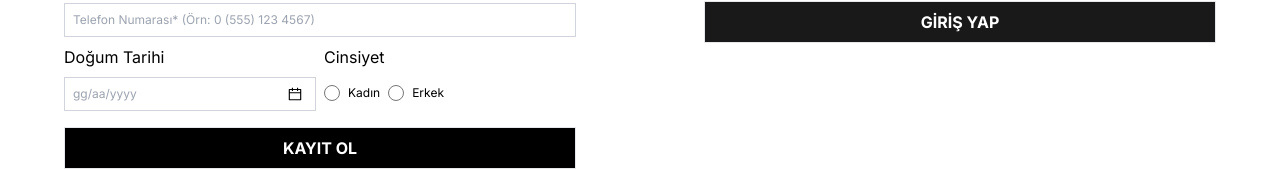
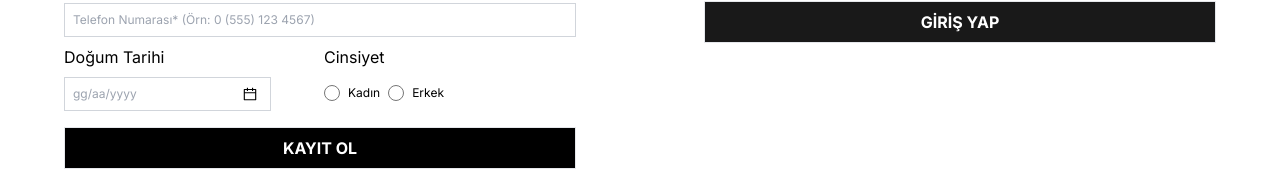
Before and after one commit to mrvozturk/DigitalEmporium, a Next.js app: page /auth in a window 1280 px wide. Shown: the part 267-437 px from the top of the page. Built offline with nearby package versions, Linux system fonts and the light colour scheme.

Commit message:
sidebar button and regşster index button updated

```diff
--- a/src/app/auth/register/index.tsx
+++ b/src/app/auth/register/index.tsx
@@ -114,7 +114,7 @@ const RegisterForm: React.FC = () => {
     onClick?: () => void;
     placeholder?: string;
   }) => (
-    <div
+    <button
       className='flex border border-gray-300 p-2 my-2 hover:border-gray-900'
       onClick={onClick}
     >
@@ -126,7 +126,7 @@ const RegisterForm: React.FC = () => {
         inputMode='text'
       />
       <AiOutlineCalendar className='text-[16px]' />
-    </div>
+    </button>
   );
 
   return (
--- a/src/components/header/sideBar.tsx
+++ b/src/components/header/sideBar.tsx
@@ -68,7 +68,7 @@ const SideBar: React.FC<SideBarProps> = ({ onCloseSidebar }) => {
       </div>
 
       {/* Clickable background to close sidebar */}
-      <div onClick={onCloseSidebar} className='w-1/4 h-full'></div>
+      <button onClick={onCloseSidebar} className='w-1/4 h-full'></button>
     </div>
   );
 };
```
